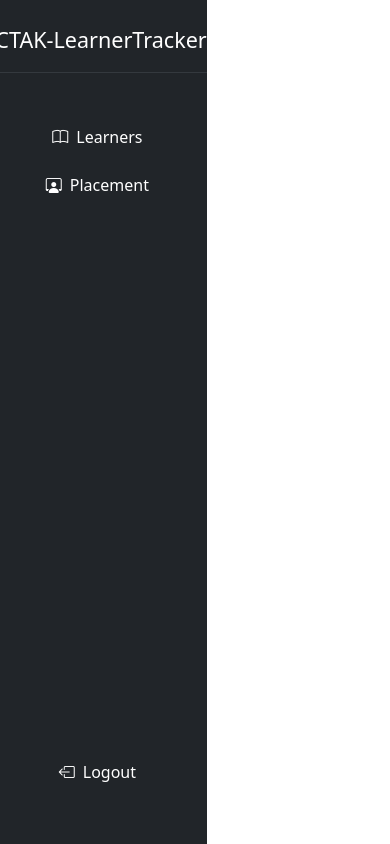
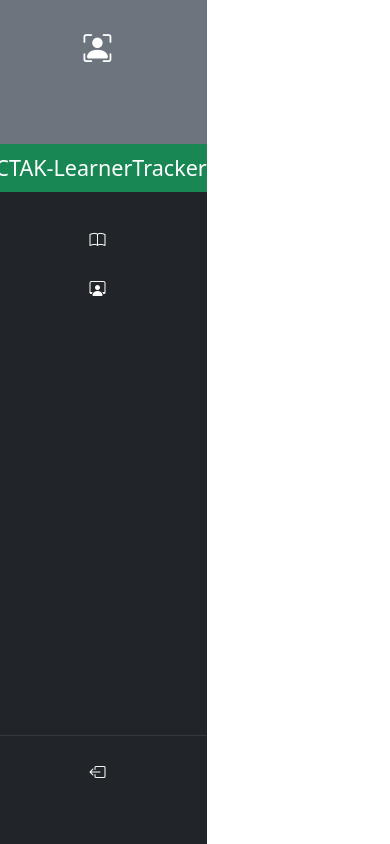
Before and after one commit to MerinSusanJacob/ICTAKLearnerTrackerProject, a React (Create React App) app in the folder LTfrontend/: page /sidebar in a window 390 px wide. Built offline with nearby package versions, Linux system fonts and the light colour scheme.

Commit message:
Add login user details to sidebar

```diff
--- a/LTfrontend/src/components/Login.jsx
+++ b/LTfrontend/src/components/Login.jsx
@@ -10,7 +10,6 @@ const Login = () => {
   const [user, setUser] = useState({});
   const [showAlert, setShowAlert] = useState(false); // State variable for showing the alert
   const [alertMessage, setAlertMessage] = useState(""); // State variable to hold the alert message
-  // const [userRole, setUserrole] = useState(sessionStorage.getItem("userRole"));
 
   const inputHandler = (e) => {
     console.log("onchange");
@@ -28,13 +27,13 @@ const Login = () => {
         if (response.data.message === "Login Successfull!!") {
           const token = response.data.token;
           const role = response.data.data.role;
-          // console.log(token);
-          // console.log(role);
+          const nameUser=response.data.data.name;
           sessionStorage.setItem("userToken", token);
           sessionStorage.setItem("userRole", role);
+          sessionStorage.setItem("userName", nameUser);
           setShowAlert(true); // Show the success alert
           setAlertMessage(response.data.message); // Set the success alert message
-          navigateToHome(); // Call a separate function to navigate to the home page after showing the alert
+          navigateToHome(role); // Call a separate function to navigate to the home page after showing the alert
         } else {
           setShowAlert(true); // Show the error alert
           setAlertMessage(response.data.message); // Set the error alert message
@@ -44,35 +43,27 @@ const Login = () => {
   };
 
   // Function to navigate to the home page
-  const navigateToHome = () => {
-    setTimeout(() => {
-      navigate("/home");
-    }, 2000); // Navigate after 3 seconds (adjust the duration as needed)
-  };
-
   // const navigateToHome = () => {
-  //   console.log("login");
-
-  //     {userRole === 'Admin' && (
-  //     <>
-  //     navigate("/ahome");
-  //     </>
-  //     )}
-
-  //     {userRole === 'Placement Officer' && (
-  //       <>
-  //       navigate("/phome");
-  //       </>
-  //     )}
-
-  //     {userRole === 'Training Head' && (
-  //       <>
-  //       navigate("/thome");
-  //       </>
-  //     )}
+  //   setTimeout(() => {
+  //     navigate("/home");
+  //   }, 2000); // Navigate after 3 seconds (adjust the duration as needed)
   // };
 
-
+  const navigateToHome = (role) => {
+    console.log("login");
+     if(role==='Admin')
+     {
+      navigate("/ahome");
+     }
+     else if(role==='Placement Officer')
+     {
+      navigate("/phome");
+     }
+     else if(role==='Training Head')
+     {
+      navigate("/thome");
+     }
+  };
 
   return (
     <div style={{ backgroundImage: `url(${background})`, backgroundSize:"cover", height:"100vh"}}>
@@ -87,7 +78,8 @@ const Login = () => {
         <br></br>
         <br></br>
 
-        <p className="fw-bolder fs-4">ICTAK - Learner Tracker App</p>
+
+        <p className="fw-light fs-3">ICTAK - Learner Tracker</p>
 
 
         <div className="row">
--- a/LTfrontend/src/components/Sidebar.jsx
+++ b/LTfrontend/src/components/Sidebar.jsx
@@ -4,33 +4,48 @@ import 'bootstrap-icons/font/bootstrap-icons.css'
 import { useNavigate } from "react-router-dom"
 import '../App.css'
 
+
 const Sidebar = () => {
-//   const [showSidebar, setShowSidebar] = useState(false);
-//   const [userRole, setUserrole] = useState(sessionStorage.getItem("userRole"));
-//   const toggleSidebar = () => {
-//     setShowSidebar(!showSidebar);
-//   };
+
     const [userRole, setUserrole] = useState(sessionStorage.getItem("userRole"));
+    const [userName, setUsername] = useState(sessionStorage.getItem("userName"));
     const navigate = useNavigate();
     const logout = () => {
     sessionStorage.removeItem("userToken");
     navigate("/")
     }
   return (
-    // <div style={{width: "250px", height: "100vh", backgroundColor: "#808080"}}>
       <div className='container-fluid p-0'>
 
       <div className="row">
         {/* Sidebar Starts */}
-       <div className="bg-dark col-auto col-md-2 p-0 min-vh-100 d-flex justify-content-between flex-column">
+       <div className="bg-dark col-auto col-md-2 p-0 min-vh-100 d-flex  flex-column">
+
+        <div className="bg-secondary">
+        <br></br>
+        <ul class="nav flex-column">
+        <li class="nav-item text-white my-1">
+                      <span className="bi bi-person-bounding-box fs-1"></span>
+        </li>
+        <li class="nav-item text-white my-1">
+                      <span className="ms-2 fs-5">{userName}</span>
+        </li>
+        <li class="nav-item text-white my-1">
+                      <span className="ms-2">{userRole}</span>
+        </li>
+        </ul>
+        </div>
+
+
+        <div className="bg-success py-2">
+        <a className='text-decoration-none text-white mb-2 py-5'>
+            <span className="fs-4">ICTAK-LearnerTracker</span>
+        </a>
+        </div>
+
+
         <div>
         <br></br>
-        <a className='text-decoration-none text-white  mt-5 mb-2'>
-            <span className="fs-4">ICTAK-LearnerTracker</span>
-        </a>
-        <hr className='text-secondary'/>
-        <br></br>
-
         <ul class="nav nav-pills flex-column">
 
         {userRole === 'Admin' && (
@@ -38,7 +53,7 @@ const Sidebar = () => {
         <li class="nav-item text-white my-1">
                     <a class="nav-link text-white" aria-current="page" href="/ahome">
                         <i class="bi bi-people"></i>
-                        <span className="ms-2">Users</span>
+                        <span className="ms-2 d-none d-sm-inline">Users</span>
                     </a>
         </li>
         </>
@@ -49,7 +64,7 @@ const Sidebar = () => {
         <li class="nav-item text-white my-1">
                     <a class="nav-link text-white" aria-current="page" href="/thome">
                         <i class="bi bi-book"></i>
-                        <span className="ms-2">Learners </span>
+                        <span className="ms-2 d-none d-sm-inline">Learners </span>
                     </a>
         </li>
         </>
@@ -60,7 +75,7 @@ const Sidebar = () => {
         <li class="nav-item text-white my-1">
                     <a class="nav-link text-white" aria-current="page" href="/phome">
                         <i class="bi bi-person-workspace"></i>
-                        <span className="ms-2">Placement </span>
+                        <span className="ms-2 d-none d-sm-inline">Placement </span>
                     </a>
         </li>
         </>
@@ -69,12 +84,13 @@ const Sidebar = () => {
         </ul>
         </div>
 
-        <div>
-        <ul className="nav nav-pills flex-column mb-5 mb-lg-0">
-        <li className="nav-item text-white my-1  ">
+        <div className="mt-auto">
+        <ul className="nav nav-pills flex-column mb-5 mb-lg-4">
+        <li className="nav-item text-white my-1">
+                <hr className='text-secondary'/>
                 <a className="nav-link text-white" onClick={logout} href="/">
                 <i class="bi bi-box-arrow-left"></i>
-                <span className="ms-2">Logout </span>
+                <span className="ms-2 d-none d-sm-inline">Logout </span>
                 </a>
         </li>
         </ul>
@@ -82,21 +98,8 @@ const Sidebar = () => {
 
        </div>
 
-       {/* Sidebar Ends */}
-       {/* Header Starts */}
-       {/* <div className="col-auto  col-md-10 ps-0">
-       <nav class="navbar navbar-expand-lg bg-success">
-        <ul className="navbar-nav ms-auto mb-2 mb-lg-0">
-        <li className="nav-item ">
-                <a className="nav-link active text-white" onClick={logout} href="/"><ion-icon name="power-outline" size="large" color="white"></ion-icon></a>
-        </li>
-        </ul>
-       </nav>
-       </div> */}
-       {/* Header Ends */}
       </div>
       </div>
-    // </div>
   )
 }
 
```
Also changed, not shown: LTfrontend/src/App.css (line endings or trailing spaces).
